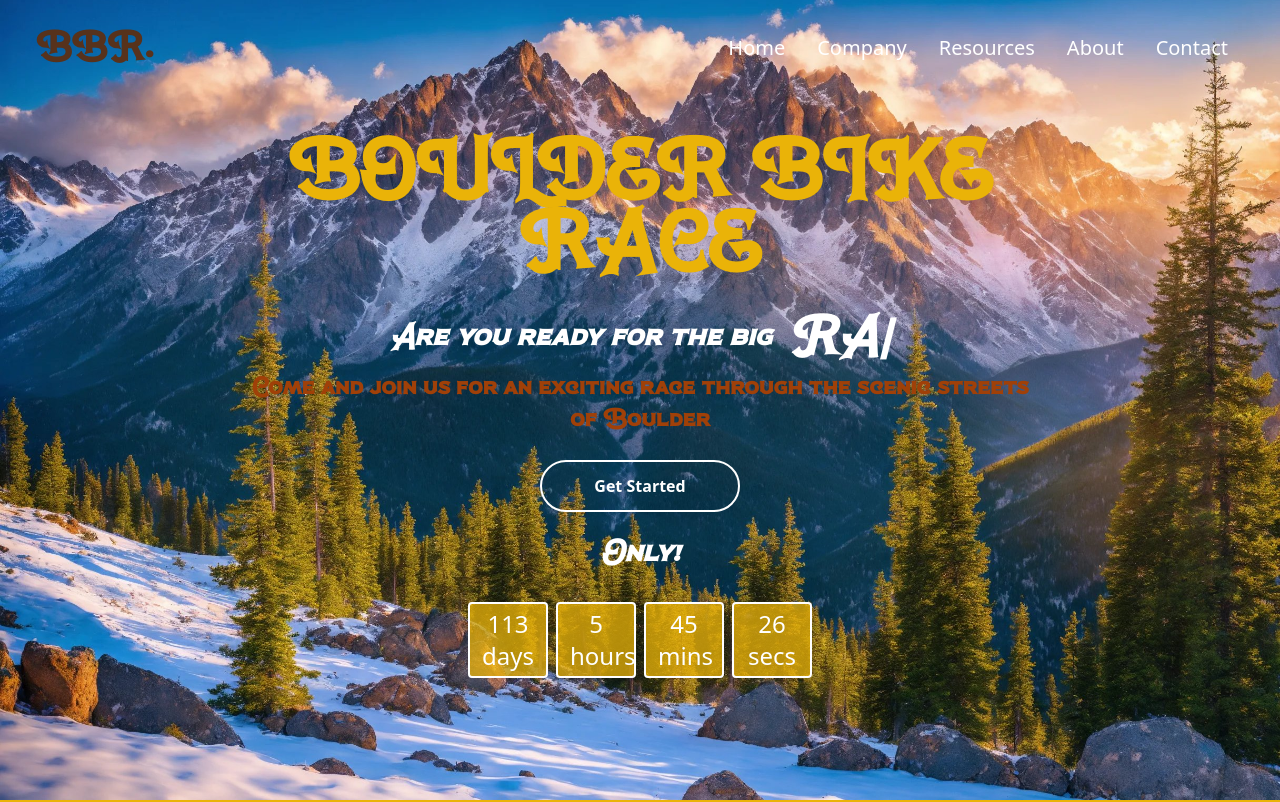
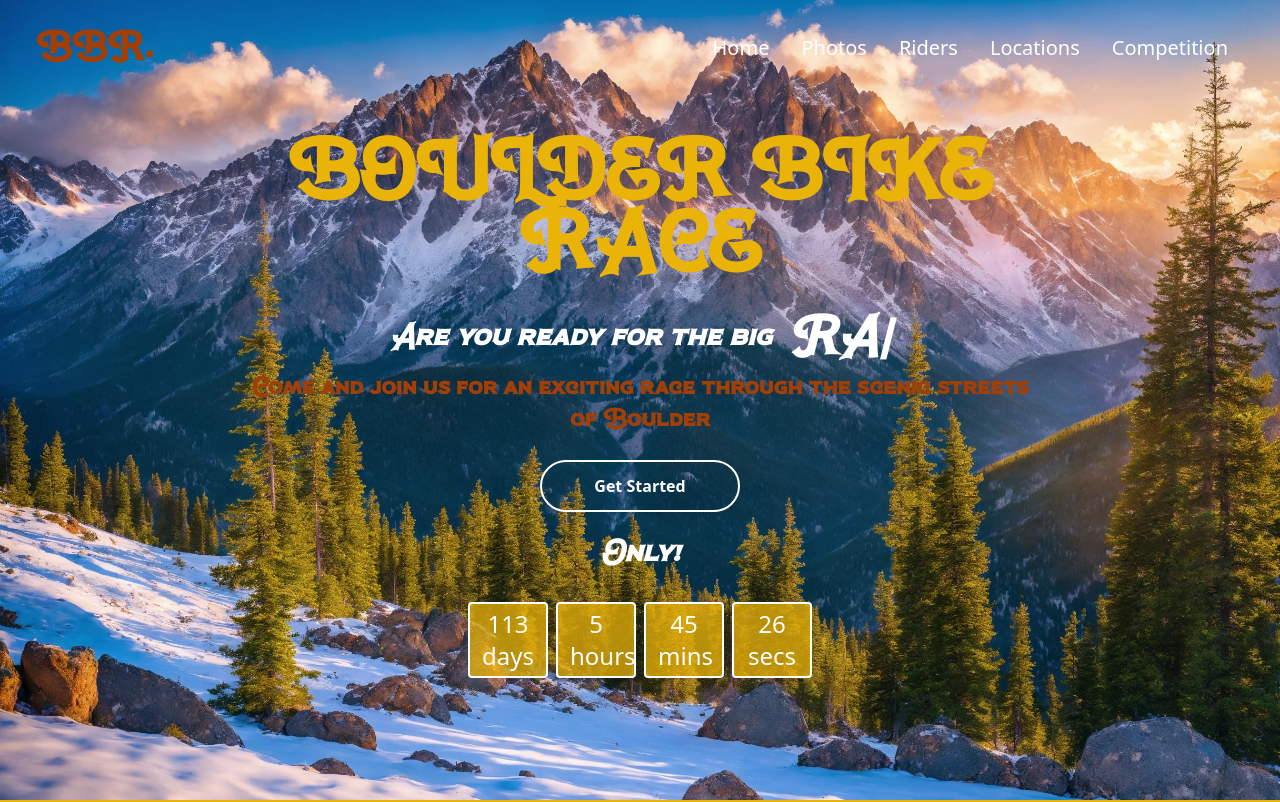
Before and after one commit to Dingan-Mkhize/Project7-Bike-Race-Site, a React (Create React App) app: page / in a window 1280 px wide. Shown: the top 802 px of the page. Built offline with nearby package versions, Linux system fonts and the light colour scheme.

Commit message:
hamburger nav styled and finished, navbar finished

```diff
--- a/src/components/Navbar.jsx
+++ b/src/components/Navbar.jsx
@@ -10,15 +10,15 @@ const Navbar = () => {
 
   return (
     <div className="flex justify-between items-center h-24 max-w-[1240px] mx-auto px-4 text-white">
-      <h1 className="w-full text-4xl font-bold hero-font text-[#57321c]">
+      <h1 className="w-full text-4xl font-bold hero-font text-[#a04008]">
         BBR.
       </h1>
       <ul className="hidden md:flex text-white text-xl">
         <li className="p-4">Home</li>
-        <li className="p-4">Company</li>
-        <li className="p-4">Resources</li>
-        <li className="p-4">About</li>
-        <li className="p-4">Contact</li>
+        <li className="p-4">Photos</li>
+        <li className="p-4">Riders</li>
+        <li className="p-4">Locations</li>
+        <li className="p-4">Competition</li>
       </ul>
       <div onClick={handleNav} className="block md:hidden">
         {nav ? <AiOutlineClose size={20} /> : <AiOutlineMenu size={20} />}
@@ -26,18 +26,18 @@ const Navbar = () => {
       <ul
         className={
           nav
-            ? "fixed left-0 top-0 w-[60%] h-full border-r border-r-gray-900 bg-[#000300] ease-in-out duration-500"
+            ? "fixed left-0 top-0 w-[60%] h-full border-r border-r-gray-900 bg-yellow-500 ease-in-out duration-500"
             : "ease-in-out duration-500 fixed left-[-100%]"
         }
       >
-        <h1 className="w-full text-3xl hero-font font-bold text-[#00df9a] m-4">
+        <h1 className="w-full text-3xl hero-font font-bold text-[#a04008] m-4">
           BBR.
         </h1>
-        <li className="p-4 border-b border-gray-600">Home</li>
-        <li className="p-4 border-b border-gray-600">Company</li>
-        <li className="p-4 border-b border-gray-600">Resources</li>
-        <li className="p-4 border-b border-gray-600">About</li>
-        <li className="p-4">Contact</li>
+        <li className="p-4 border-b border-black text-black">Home</li>
+        <li className="p-4 border-b border-black text-black">Photos</li>
+        <li className="p-4 border-b border-black text-black">Riders</li>
+        <li className="p-4 border-b border-black text-black">Locations</li>
+        <li className="p-4 text-black">Competition</li>
       </ul>
     </div>
   );
```
